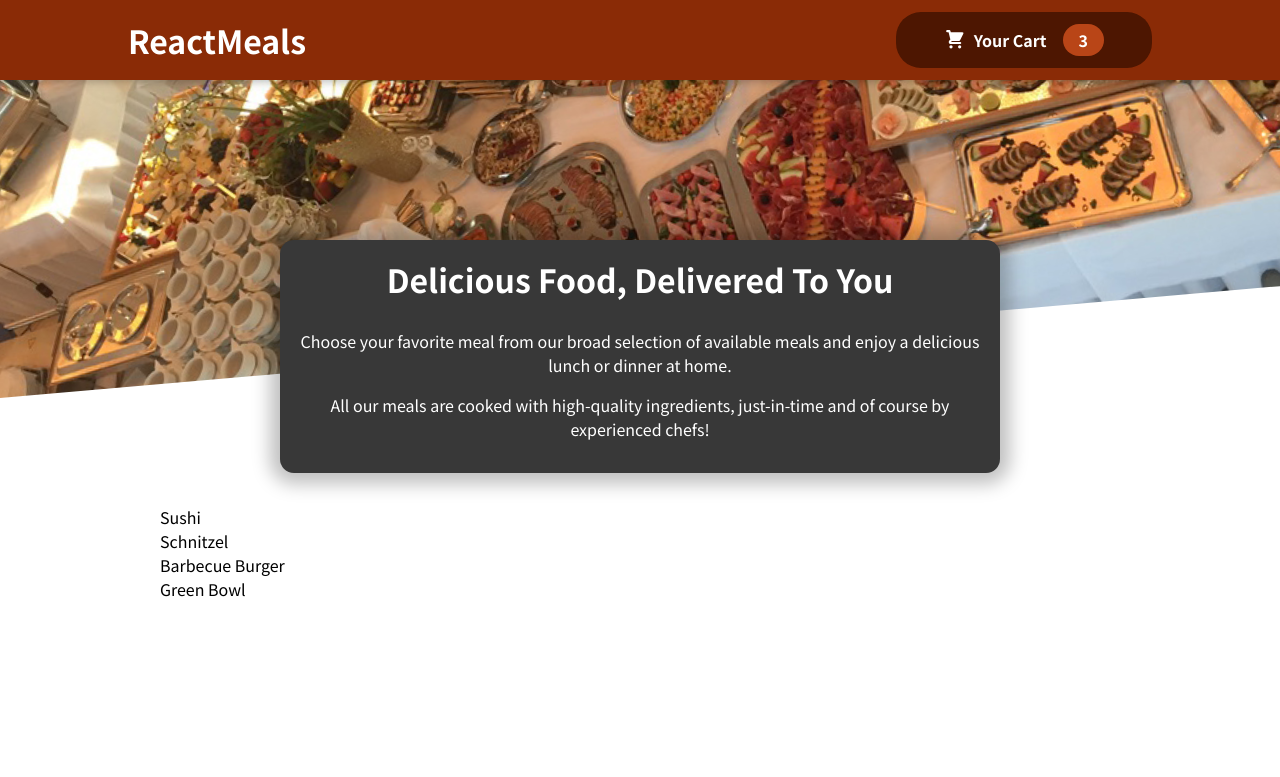
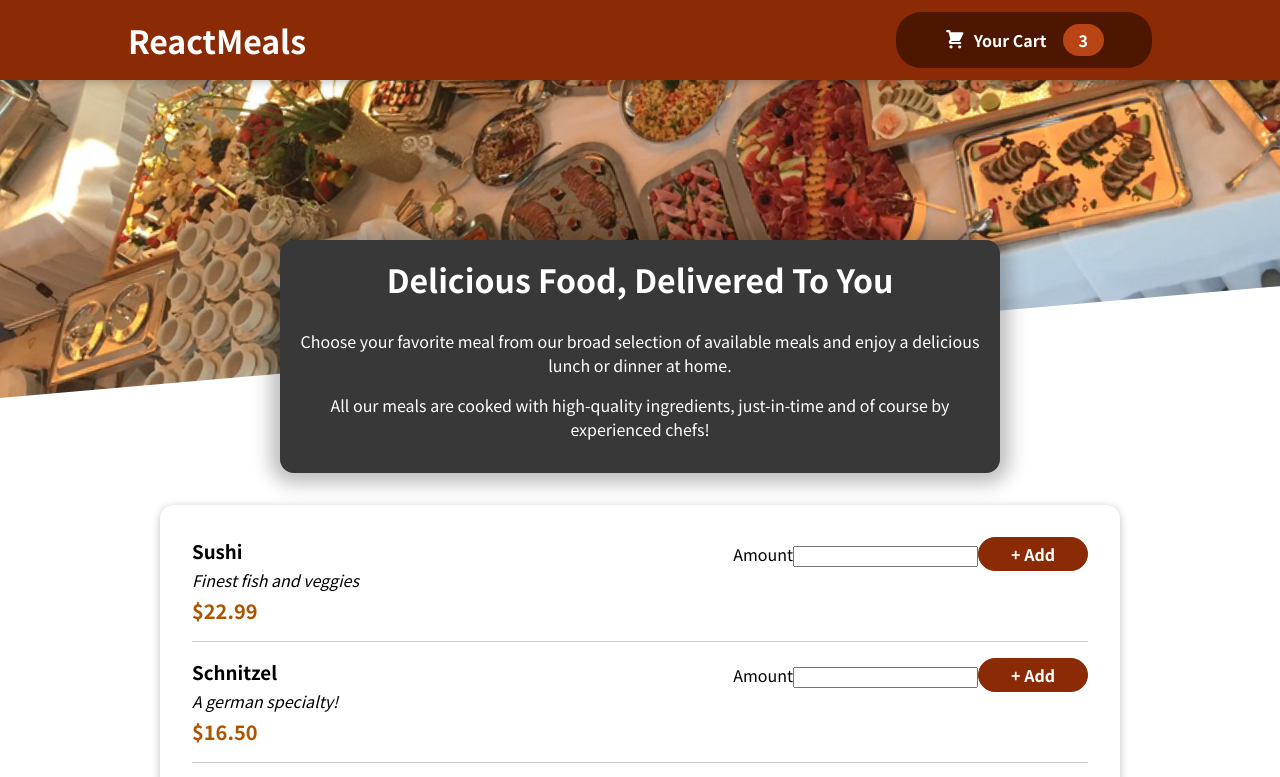
Before and after one commit to calher99/food-order-app, a React (Create React App) app: page / in a window 1280 px wide. Shown: the top 777 px of the page. Built offline with nearby package versions, Linux system fonts and the light colour scheme.

Commit message:
create MealItem folder

```diff
--- a/src/Components/Meals/AvailableMeals.js
+++ b/src/Components/Meals/AvailableMeals.js
@@ -1,5 +1,7 @@
 import React from 'react'
+import Card from '../UI/Card';
 import classes from './AvailableMeals.module.css'
+import MealItem from './MealItem/MealItem';
 // Unrealistic component bc these would be retrieved from an API
 
 const DUMMY_MEALS = [
@@ -31,13 +33,20 @@ const DUMMY_MEALS = [
 const AvailableMeals = () => {
     return (
         <section className={classes.meals}>
+            <Card>
                 <ul>
                     {DUMMY_MEALS.map(meal => {
                         return (
-                        <li>{meal.name}</li>
+                            <MealItem
+                                key={meal.id}
+                                name={meal.name}
+                                text={meal.description}
+                                price={meal.price}
+                            />
                         );
                     })}
                 </ul>
+            </Card>
         </section>
 
     )
--- /dev/null
+++ b/src/Components/Meals/MealItem/MealItem.js
@@ -0,0 +1,22 @@
+import React from 'react'
+import classes from './MealItem.module.css'
+import MealItemForm from './MealItemForm'
+
+const MealItem = props => {
+    const price = `$${props.price.toFixed(2)}`
+    return (
+        <li className={classes.meal}>
+            <div>
+                <h3>{props.name}</h3>
+                <div className={classes.description}>{props.text}</div>
+                <div className={classes.price}>{price}</div>
+            </div>
+            <div>
+                <MealItemForm/>
+            </div>
+
+        </li>
+    )
+}
+
+export default MealItem
--- /dev/null
+++ b/src/Components/Meals/MealItem/MealItem.module.css
@@ -0,0 +1,22 @@
+.meal {
+    display: flex;
+    justify-content: space-between;
+    margin: 1rem;
+    padding-bottom: 1rem;
+    border-bottom: 1px solid #ccc;
+}
+
+.meal h3 {
+    margin: 0 0 0.25rem 0;
+}
+
+.description {
+    font-style: italic;
+}
+
+.price {
+    margin-top: 0.25rem;
+    font-weight: bold;
+    color: #ad5502;
+    font-size: 1.25rem;
+}
--- /dev/null
+++ b/src/Components/Meals/MealItem/MealItemForm.js
@@ -0,0 +1,17 @@
+import React from 'react'
+import classes from './MealItemForm.module.css'
+
+const MealItemForm = props => {
+    const submitHandler = (e) => {
+        e.preventDefault();
+    }
+  return (
+    <form className={classes.form} onSubmit={submitHandler}>
+        <label>Amount</label>
+        <input type='number'/>
+        <button>+ Add</button>
+    </form>
+  )
+}
+
+export default MealItemForm
--- /dev/null
+++ b/src/Components/Meals/MealItem/MealItemForm.module.css
@@ -0,0 +1,20 @@
+.form {
+    text-align: right;
+}
+
+.form button {
+    font: inherit;
+    cursor: pointer;
+    background-color: #8a2b06;
+    border: 1px solid #8a2b06;
+    color: white;
+    padding: 0.25rem 2rem;
+    border-radius: 20px;
+    font-weight: bold;
+}
+
+.form button:hover,
+.form button:active {
+    background-color: #641e03;
+    border-color: #641e03;
+}
--- a/src/Components/UI/Card.js
+++ b/src/Components/UI/Card.js
@@ -0,0 +1,10 @@
+import React from 'react'
+import classes from './Card.module.css'
+
+const Card = props => {
+  return (
+    <div className={classes.card}>{props.children}</div>
+  )
+}
+
+export default Card
```
Lines whose indentation alone changed are shown as unchanged.
